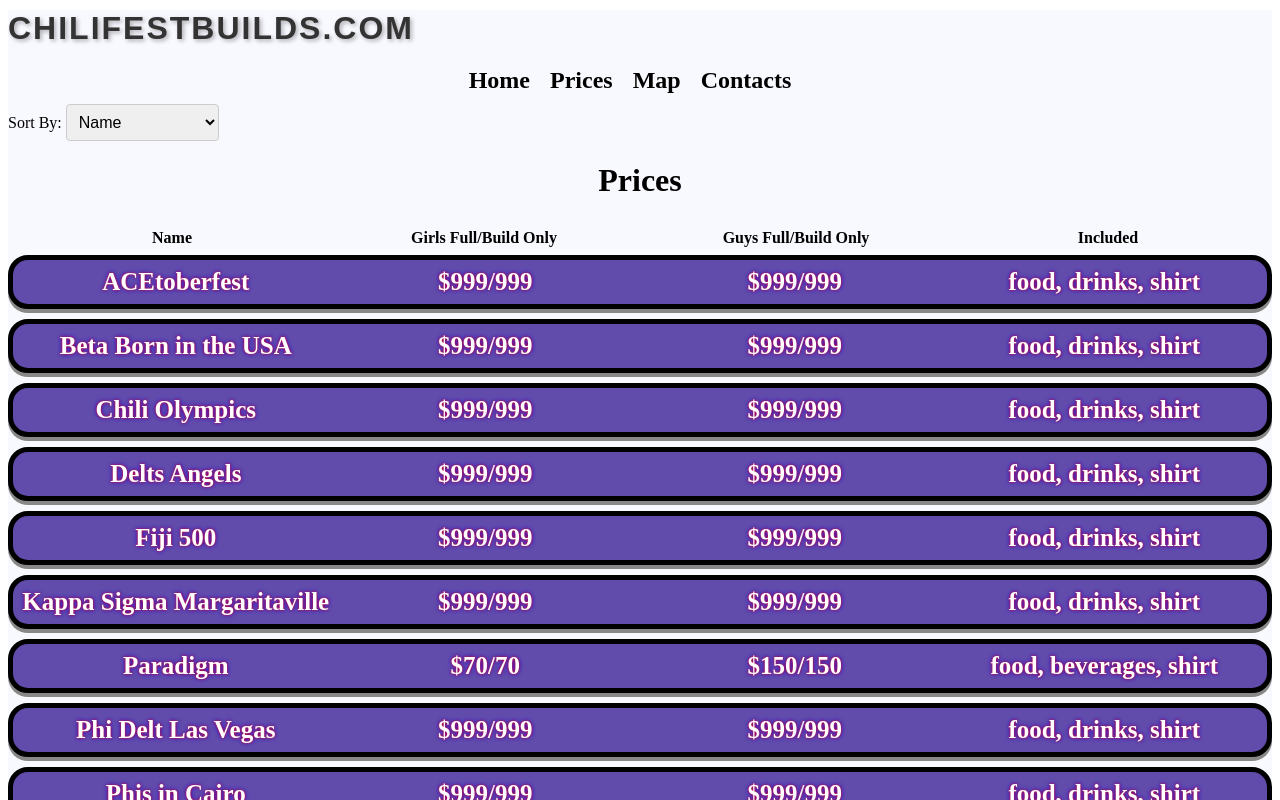
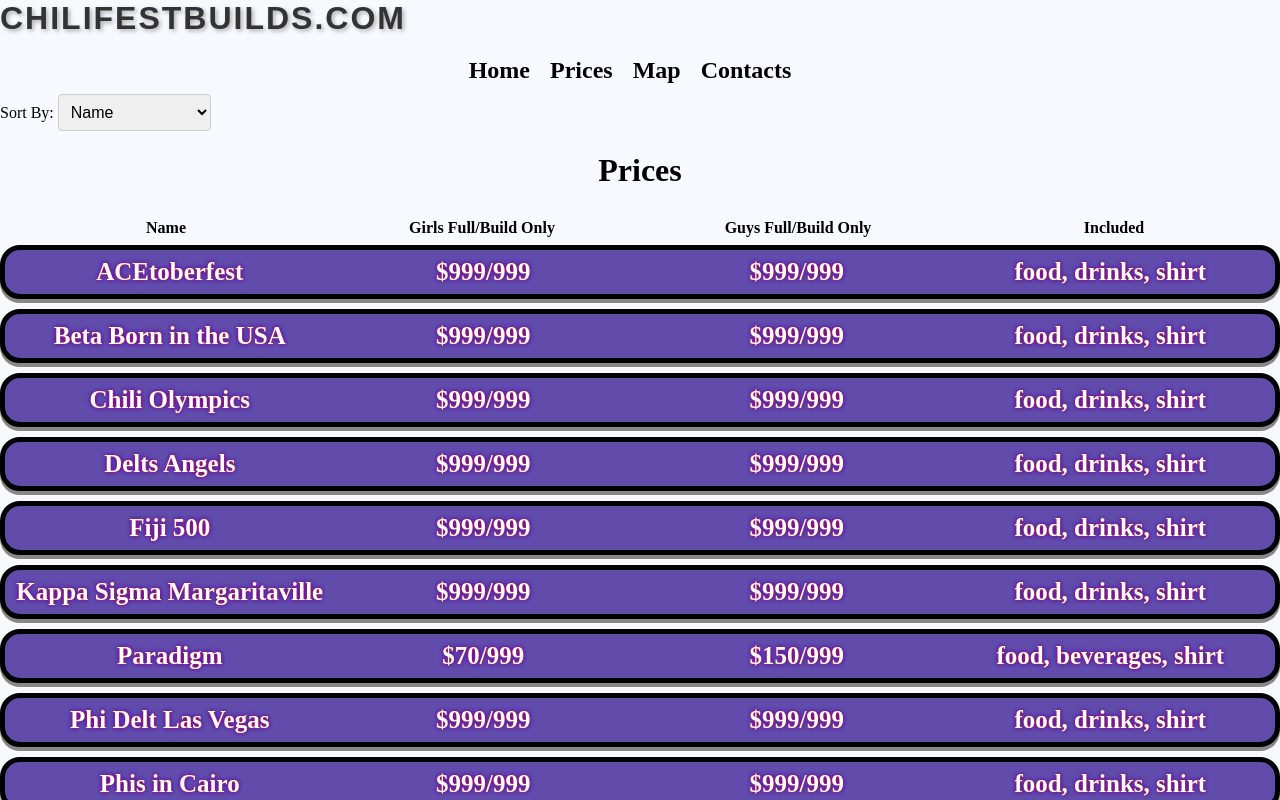
Before and after one commit to andrewlin27/chilifest-builds, a React (Create React App) app: page /prices in a window 1280 px wide. Shown: the top 800 px of the page. Built offline with nearby package versions, Linux system fonts and the light colour scheme.

Commit message:
remove border

```diff
--- a/src/App.css
+++ b/src/App.css
@@ -2,7 +2,8 @@
   font-family: 'Arial', sans-serif;
   font-size: 2em;
   color: #333;
-  margin: 10px 0;
+  margin-top: 0;
+  margin-bottom: 10px;
   text-transform: uppercase;
   letter-spacing: 2px;
   text-align: left;
--- a/src/components/PriceEntry.js
+++ b/src/components/PriceEntry.js
@@ -1,12 +1,12 @@
 import React from 'react'
 import './css/PriceEntry.css'
 
-const PriceEntry = ({name, guys, girls, included}) => {
+const PriceEntry = ({name, guys, girls, guysBuild, girlsBuild, included}) => {
   return (
     <div className='price-entry'>
       <div className='entry-item'>{name}</div>
-      <div className='entry-item'>${girls}/{girls}</div>
-      <div className='entry-item'>${guys}/{guys}</div>
+      <div className='entry-item'>${girls}/{girlsBuild}</div>
+      <div className='entry-item'>${guys}/{guysBuild}</div>
       <div className='entry-item'>{included}</div>
     </div>
   )
--- a/src/components/css/App.css
+++ b/src/components/css/App.css
@@ -1,3 +1,8 @@
 .mainBody{
     background: 	#F8F8FF;
 }
+
+body {
+    margin: 0;
+    padding: 0;
+  }
```
